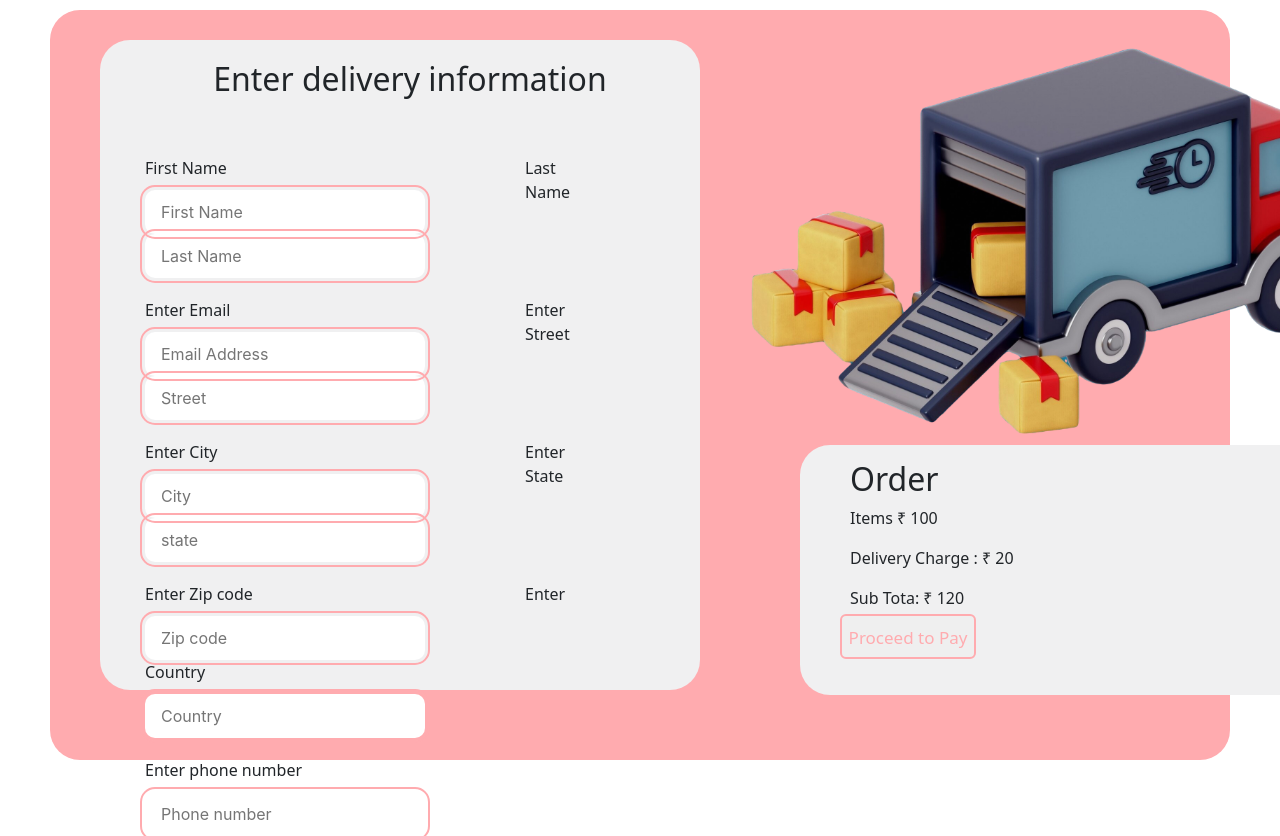
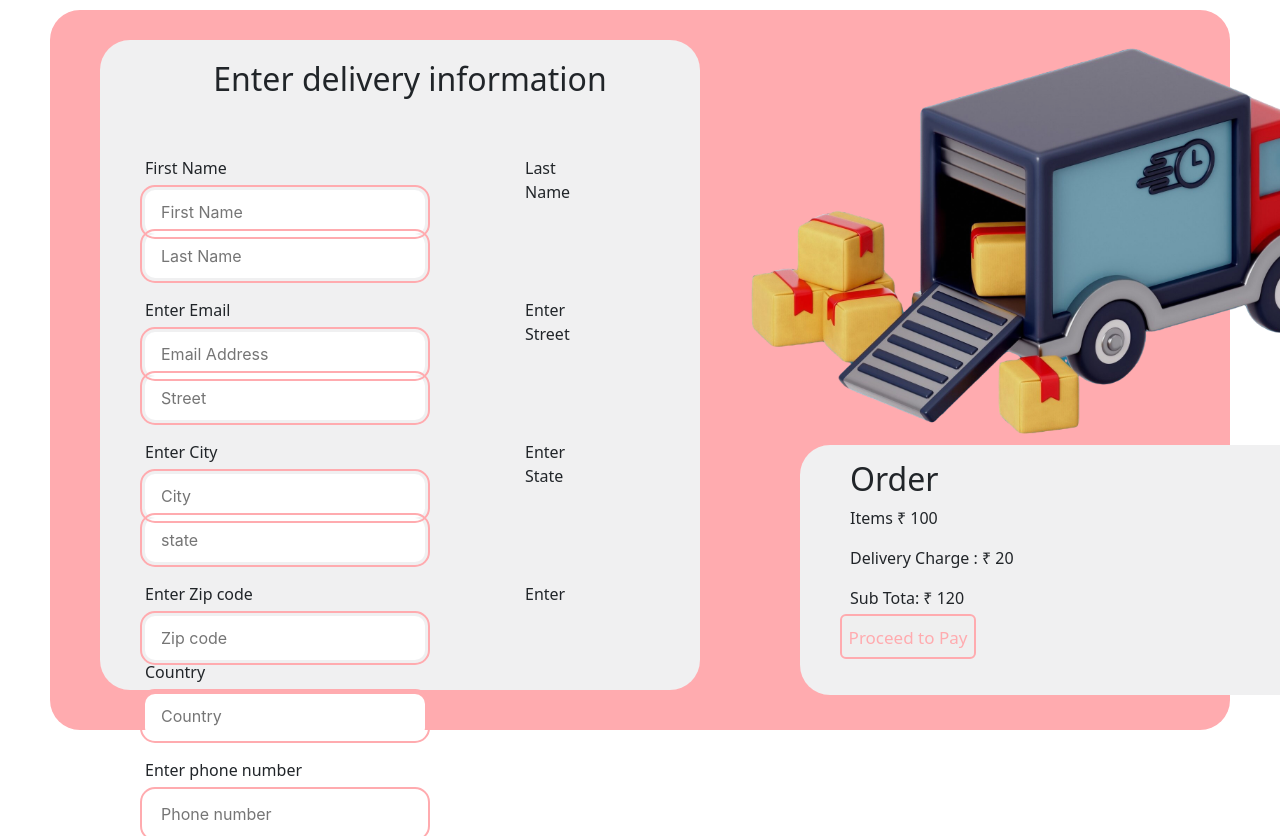
Before and after one commit to gitguy33/newrepo, a React (Create React App) app: page / in a window 1280 px wide. Shown: the top 836 px of the page. Built offline with nearby package versions, Linux system fonts and the light colour scheme.

Commit message:
updated css to order page

```diff
--- a/src/components/OrderPage.css
+++ b/src/components/OrderPage.css
@@ -121,7 +121,7 @@
 
       .submit-button:active:before {
         background: #ffabaf;
-        transition: 0s;
+        transition: background 0s;
       }
 
 
@@ -153,7 +153,7 @@
     border-radius: 30px;
     position:relative ;
     padding-top: 10px;
-    height: 750px;
+    height: 720px;
 
 }
 .place-order-left{
```
